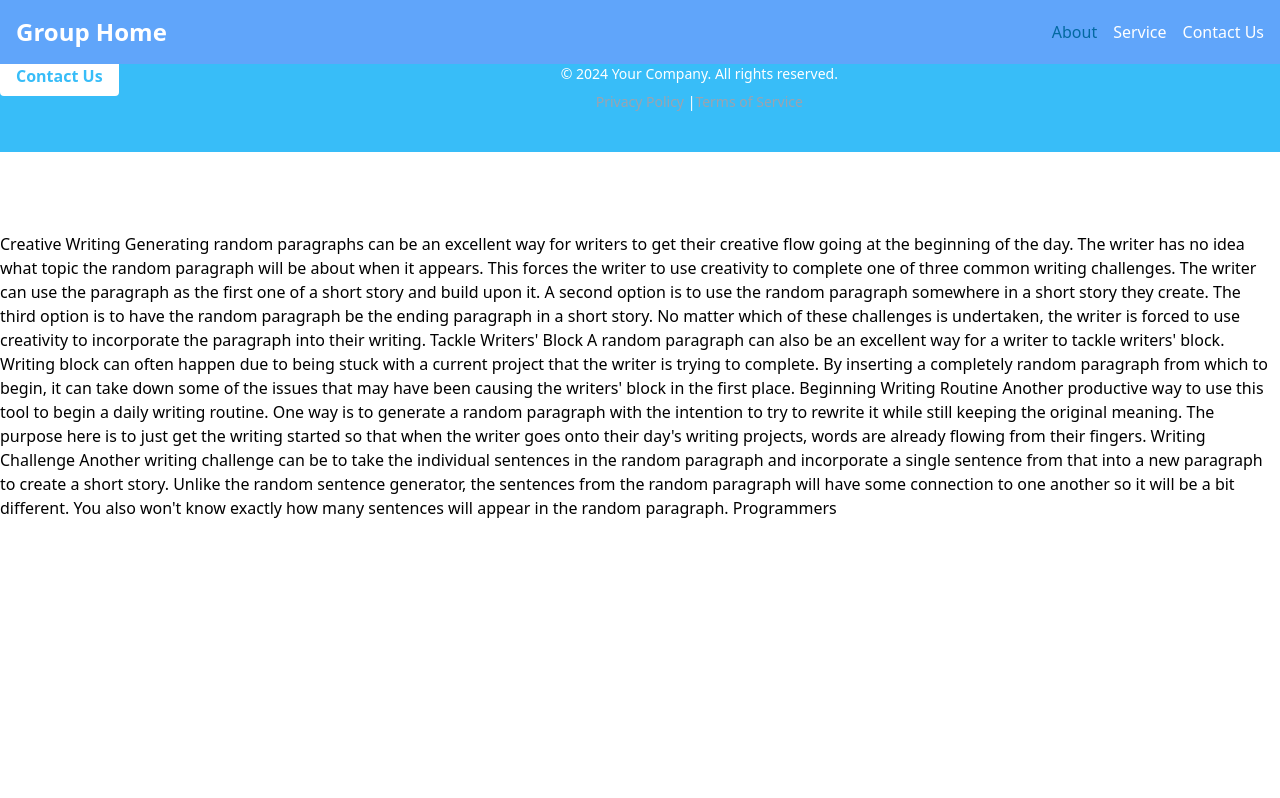
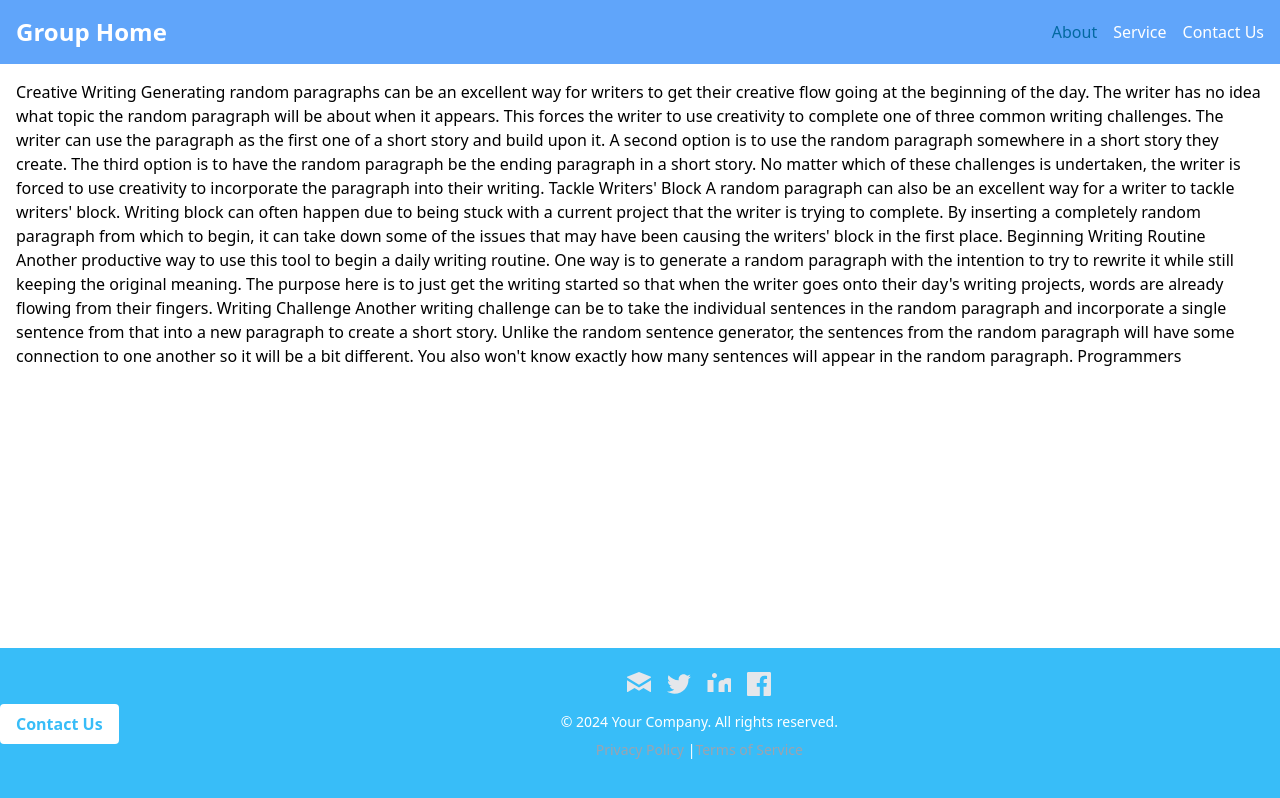
Before and after one commit to merinnaa/Group-home, a React (Vite) app in the folder frontend/my-vite-react-app/: page /about in a window 1280 px wide. Built offline with nearby package versions, Linux system fonts and the light colour scheme.

Commit message:
add style padding to the pages

```diff
--- a/frontend/my-vite-react-app/src/App.jsx
+++ b/frontend/my-vite-react-app/src/App.jsx
@@ -2,8 +2,8 @@ import { useState } from 'react'
 //import reactLogo from './assets/react.svg'
 //import viteLogo from '/vite.svg'
 import './App.css'
-import Navbar from './components/Navbar'
-import Footer from './components/Footer'
+import Navbar from './components/navbar';
+import Footer from './components/footer'
 
 function App() {
 
--- a/frontend/my-vite-react-app/src/components/About.jsx
+++ /dev/null
@@ -1,9 +0,0 @@
-export default function About (){
-
-
-
-  return(
-    <button> About</button>
-
-  )
-}
--- a/frontend/my-vite-react-app/src/components/Footer.jsx
+++ b/frontend/my-vite-react-app/src/components/Footer.jsx
@@ -2,7 +2,7 @@ import React from 'react';
 
 export default function Footer() {
   return (
-    <footer className="bg-sky-400 text-white py-6">
+    <footer className="bg-sky-400 w-full fixed bottom-0 text-white py-6">
       <div className="container mx-auto flex justify-between items-center">
         {/* Left side: Contact Us button */}
         <a href="/contact" className="bg-white text-sky-400 hover:bg-gray-100 font-semibold py-2 px-4 rounded">
--- a/frontend/my-vite-react-app/src/components/pages/About.jsx
+++ b/frontend/my-vite-react-app/src/components/pages/About.jsx
@@ -2,7 +2,7 @@ import React from 'react'
 
 export const About = () => {
   return (
-    <div className="pt-20">Creative Writing
+    <div className="pt-20 px-4">Creative Writing
     Generating random paragraphs can be an excellent way for writers to get their creative flow going at the beginning of the day. The writer has no idea what topic the random paragraph will be about when it appears. This forces the writer to use creativity to complete one of three common writing challenges. The writer can use the paragraph as the first one of a short story and build upon it. A second option is to use the random paragraph somewhere in a short story they create. The third option is to have the random paragraph be the ending paragraph in a short story. No matter which of these challenges is undertaken, the writer is forced to use creativity to incorporate the paragraph into their writing.
 
     Tackle Writers' Block
--- a/frontend/my-vite-react-app/src/components/pages/ContactUs.jsx
+++ b/frontend/my-vite-react-app/src/components/pages/ContactUs.jsx
@@ -2,6 +2,6 @@ import React from 'react'
 
 export const ContactUs = () => {
   return (
-    <div className="pt-20">ContactUs</div>
+    <div className="pt-20 px-4">ContactUs</div>
   )
 }
--- a/frontend/my-vite-react-app/src/components/pages/LandingPage.jsx
+++ b/frontend/my-vite-react-app/src/components/pages/LandingPage.jsx
@@ -2,6 +2,6 @@ import React from 'react'
 
 export const LandingPage = () => {
   return (
-    <div>LandingPage</div>
+    <div className="pt-20 px-4">LandingPage</div>
   )
 }
--- a/frontend/my-vite-react-app/src/components/pages/Service.jsx
+++ b/frontend/my-vite-react-app/src/components/pages/Service.jsx
@@ -2,6 +2,6 @@ import React from 'react'
 
 export const Service = () => {
   return (
-    <div className="pt-20">service</div>
+    <div className="pt-20 px-4">service</div>
   )
 }
```
